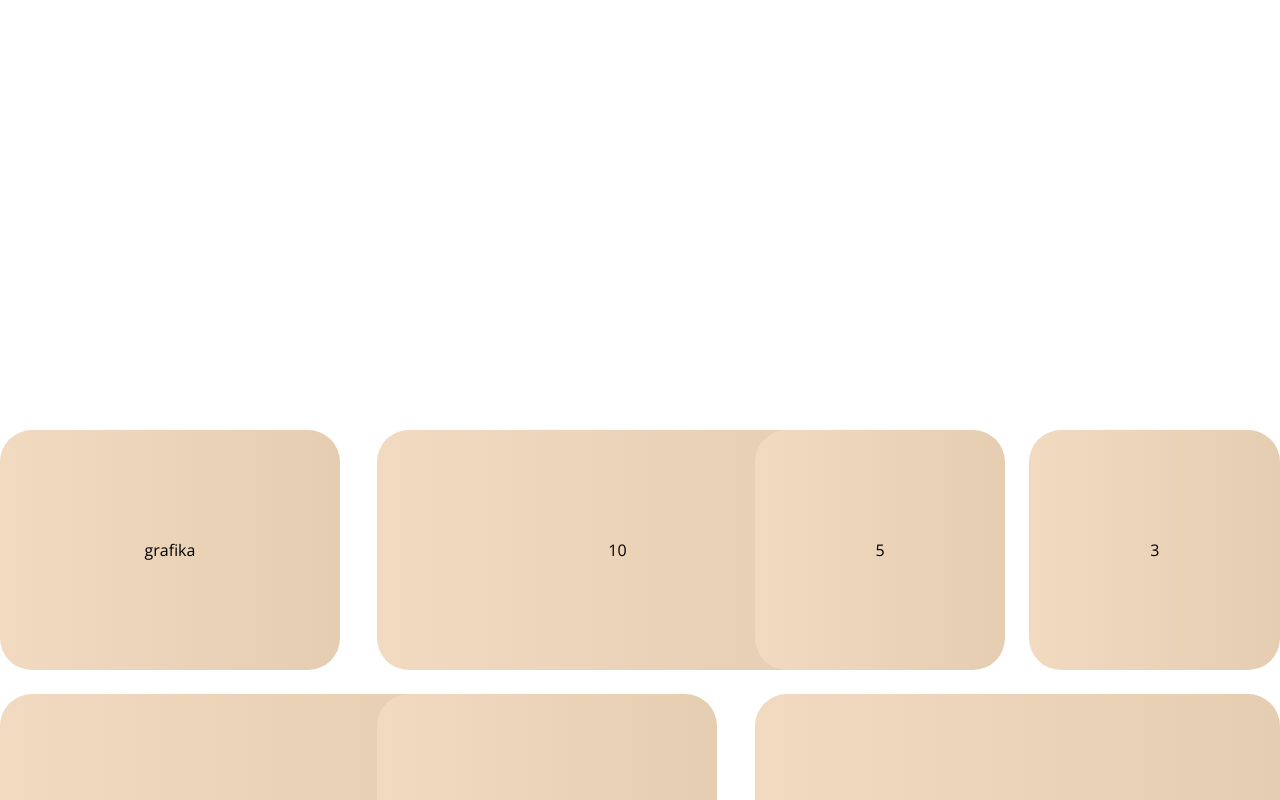
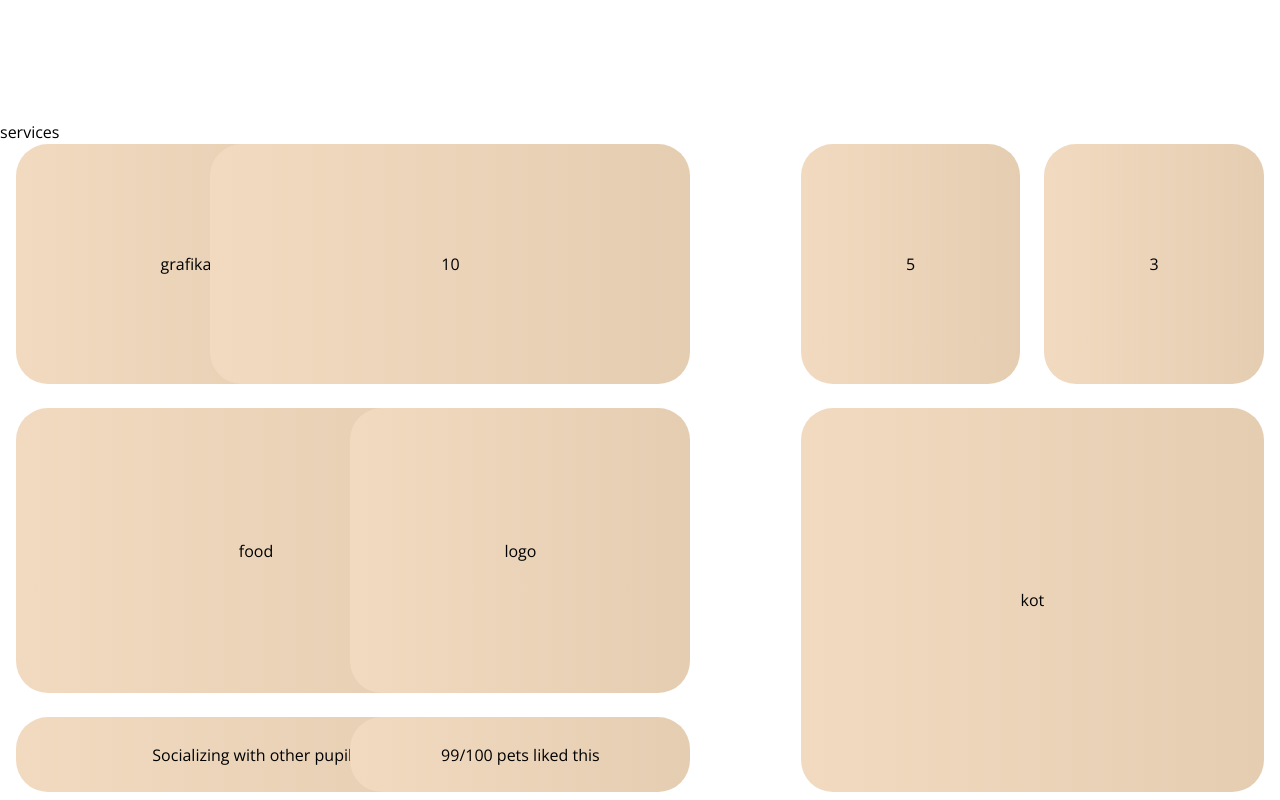
Before and after one commit to ProfessorKT/homepetguardians, a Next.js app: page / in a window 1280 px wide. Shown: the part 680-1480 px from the top of the page. Built offline with nearby package versions, Linux system fonts and the light colour scheme; no server answers.

Commit message:
basic setting for layout

```diff
--- a/app/components/Services.jsx
+++ b/app/components/Services.jsx
@@ -3,8 +3,9 @@ import React from "react";
 const Services = () => {
   return (
     <div name="services" className="w-full h-screen">
-      <div className="flex items-center h-[80%] justify-center">
-        <div className="w-[980px] h-5 grid grid-cols-2 gap-x-[24px] gap-y-[24px] mr-[12px]">
+      services
+      <div className="flex h-[80%] justify-center mx-4">
+        <div className="w-[980px] h-5 grid grid-cols-2 gap-x-[24px] gap-y-[24px] mr-[12px] ">
           <div
             name="siema4"
             className="bg-gradient-to-r from-[#F1DABF] to-[#E4CDB1] rounded-[32px] w-[340px] h-[240px] flex items-center justify-center"
@@ -13,7 +14,7 @@ const Services = () => {
           </div>
           <div
             name="siema5"
-            className="bg-gradient-to-r from-[#F1DABF] to-[#E4CDB1] rounded-[32px] w-[480px] h-[240px] flex items-center justify-center"
+            className="bg-gradient-to-r from-[#F1DABF] to-[#E4CDB1] rounded-[32px] w-[480px] h-[240px] flex items-center justify-center ml-[-140px]"
           >
             10
           </div>
@@ -31,18 +32,18 @@ const Services = () => {
           </div>
           <div
             name="siema8"
-            className="bg-gradient-to-r from-[#F1DABF] to-[#E4CDB1] rounded-[32px] w-100 h-[75px] flex items-center justify-center"
+            className="bg-gradient-to-r from-[#F1DABF] to-[#E4CDB1] rounded-[32px] w-[480px] h-[75px] flex items-center justify-center"
           >
             Socializing with other pupils
           </div>
           <div
             name="siema9"
-            className="bg-gradient-to-r from-[#F1DABF] to-[#E4CDB1] rounded-[32px] w-100 h-[75px] flex items-center justify-center"
+            className="bg-gradient-to-r from-[#F1DABF] to-[#E4CDB1] rounded-[32px] w-[340px] h-[75px] flex items-center justify-center"
           >
             99/100 pets liked this
           </div>
         </div>
-        <div className="w-[704px] h-5 grid grid-cols-2 gap-x-[24px] gap-y-[24px] ml-[12px]">
+        <div className="w-[704px] h-5 grid grid-cols-2 gap-x-[24px] gap-y-[24px] ml-[128px]">
           <div
             name="siema1"
             className="bg-gradient-to-r from-[#F1DABF] to-[#E4CDB1] rounded-[32px] w-100 h-[240px] flex items-center justify-center"
```
